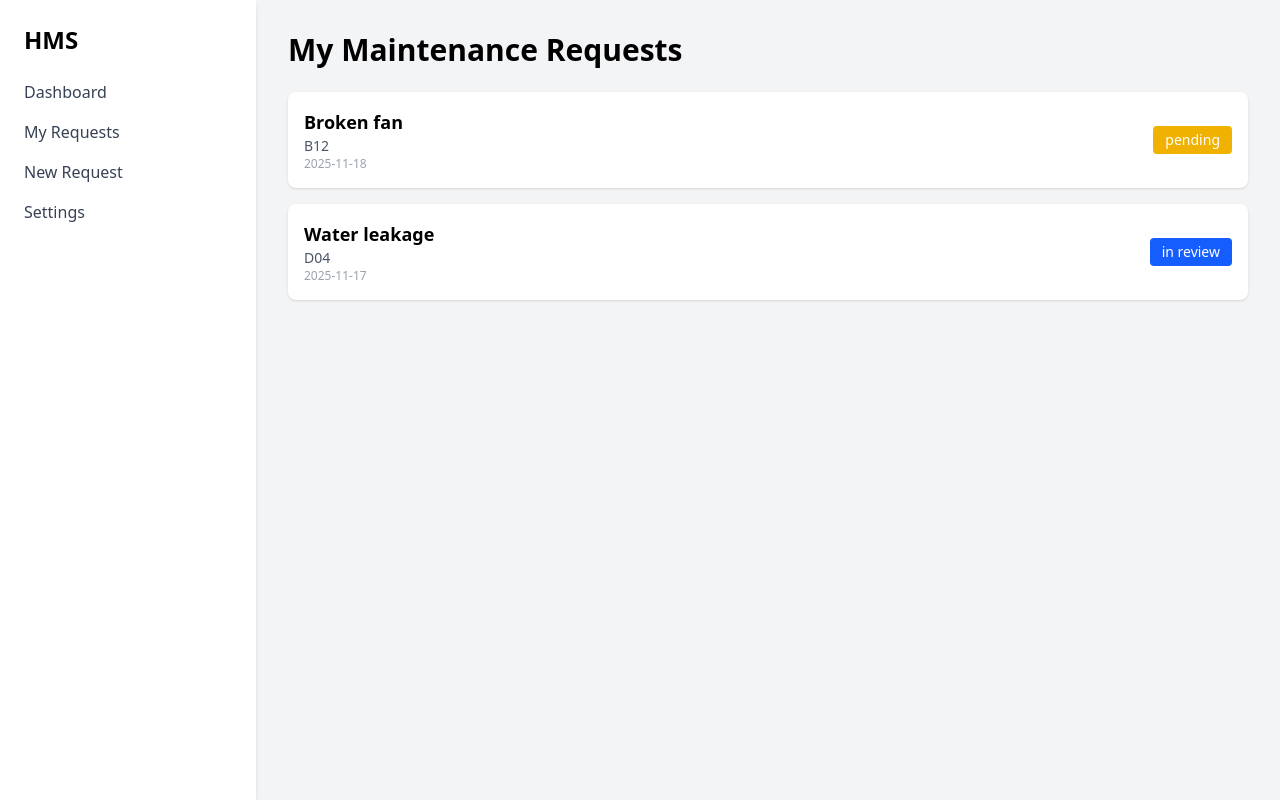
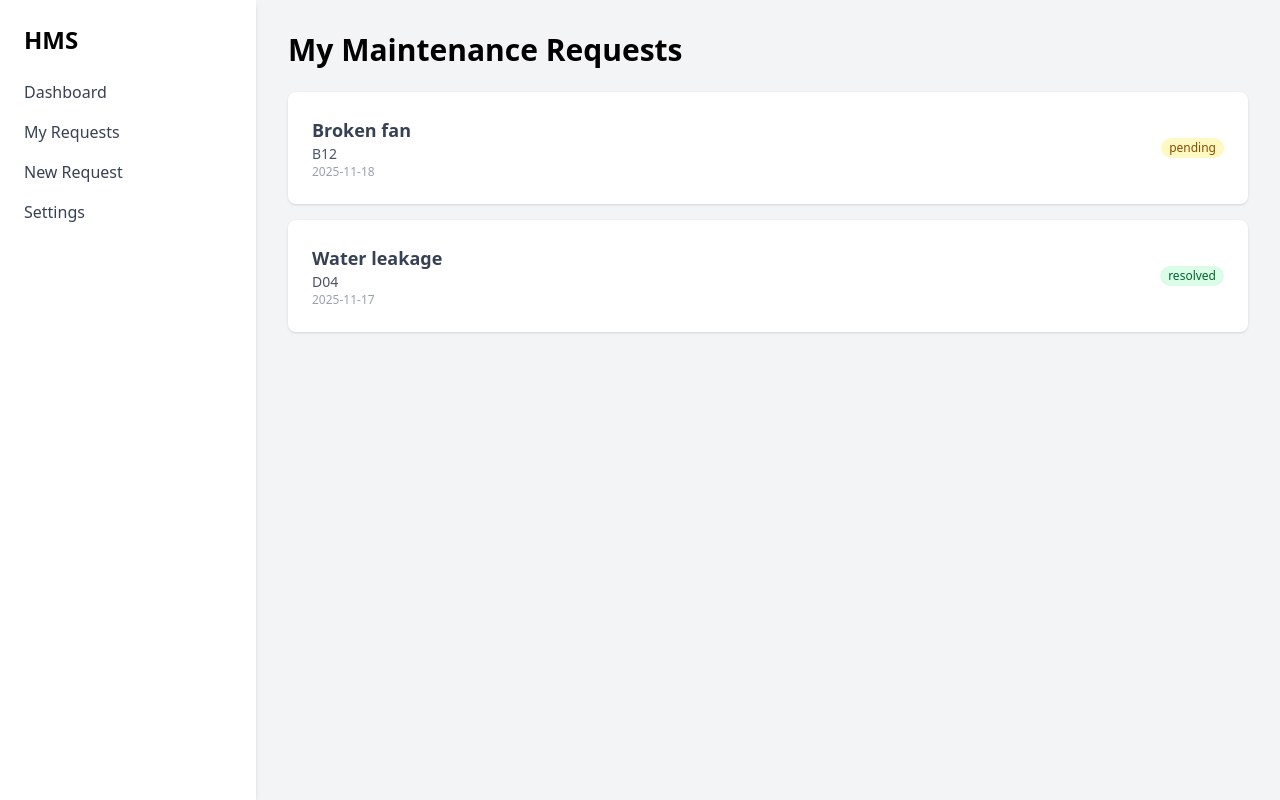
Before and after one commit to BU-SENG/foss-project-mushroom, a React (Vite) app: page /student/dashboard in a window 1280 px wide. Built offline with nearby package versions, Linux system fonts and the light colour scheme.

Commit message:
refactor: use shared Card and StatusBadge in student dashboard (#6)

```diff
--- a/src/components/RequestCard.jsx
+++ b/src/components/RequestCard.jsx
@@ -1,24 +1,17 @@
+import { Card, StatusBadge } from "./ui";
+
 export default function RequestCard({ request }) {
-  const statusColors = {
-    pending: "bg-yellow-500",
-    resolved: "bg-green-600",
-    in_review: "bg-blue-600",
-    rejected: "bg-red-600",
-  };
-
   return (
-    <div className="p-4 bg-white rounded-lg shadow flex justify-between items-center">
+    <Card className="p-4">
+      <div className="flex justify-between items-center">
         <div>
           <h3 className="font-semibold text-lg">{request.issue}</h3>
           <p className="text-gray-600 text-sm">{request.room}</p>
           <p className="text-gray-400 text-xs">{request.date}</p>
         </div>
 
-      <span
-        className={`text-white px-3 py-1 rounded text-sm font-medium ${statusColors[request.status]}`}
-      >
-        {request.status.replace("_", " ")}
-      </span>
+        <StatusBadge status={request.status} />
       </div>
+    </Card>
   );
 }
--- a/src/pages/StudentDashboard.jsx
+++ b/src/pages/StudentDashboard.jsx
@@ -2,7 +2,7 @@ import DashboardLayout from "../layouts/DashboardLayout";
 import RequestCard from "../components/RequestCard";
 
 export default function StudentDashboard() {
-  // Temporary mock data before backend integration
+  // Temporary mock data until auth + backend are ready
   const requests = [
     {
       id: 1,
@@ -15,7 +15,7 @@ export default function StudentDashboard() {
       id: 2,
       room: "D04",
       issue: "Water leakage",
-      status: "in_review",
+      status: "resolved",
       date: "2025-11-17",
     },
   ];
```
Lines whose indentation alone changed are shown as unchanged.
